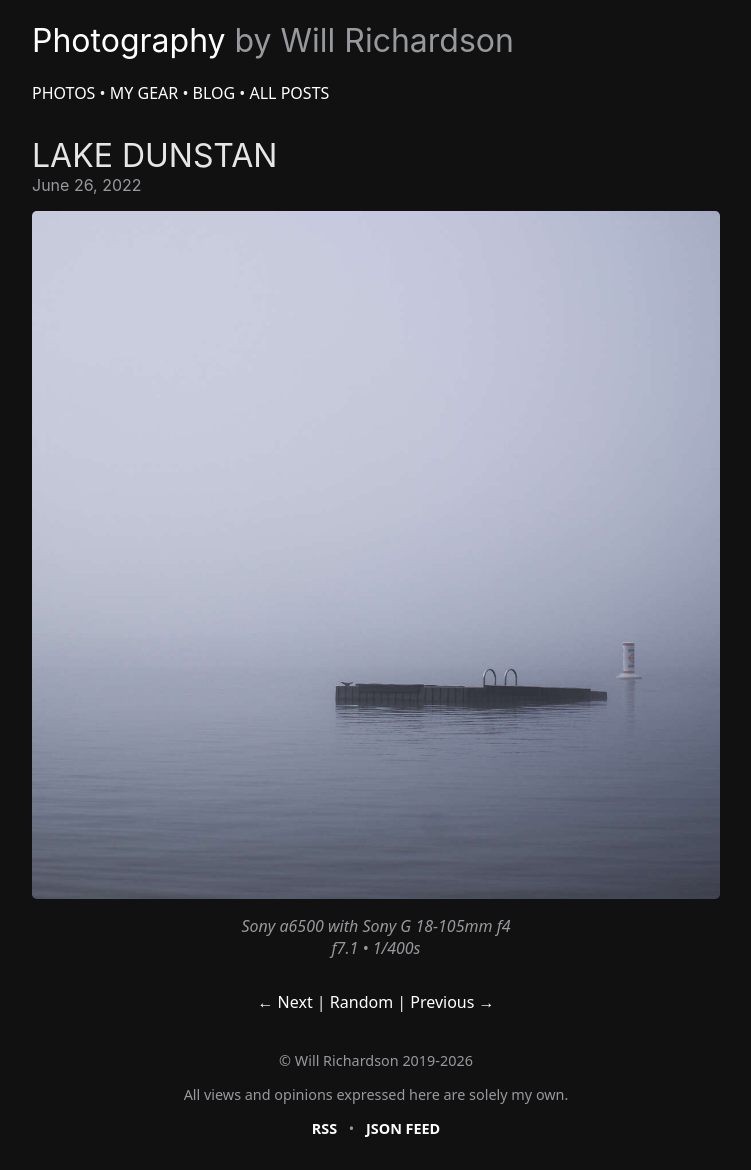
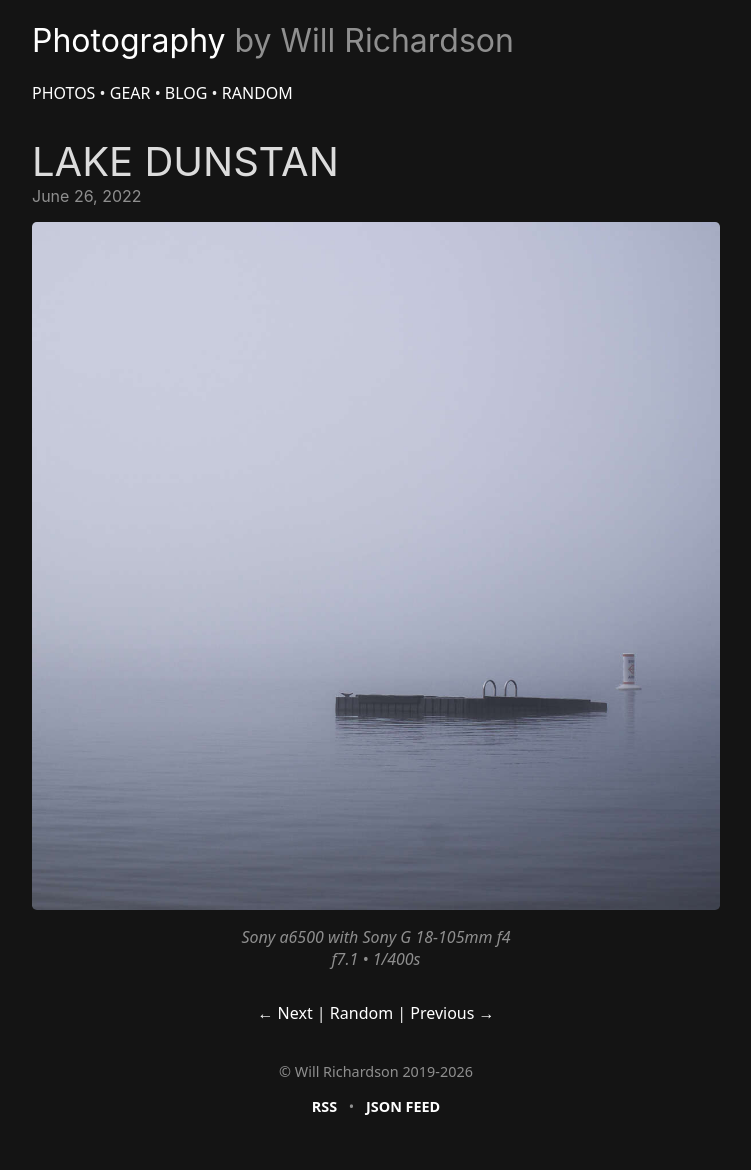
Before and after one commit to willhbr/photos, a Jekyll site: the page built from _posts/2022-06-26-c81565.md, in a window 1280 px wide. Shown: the whole page, without its empty margins (264-1015 px from the left). Built offline with Jekyll 4.4.1, drawn with Linux system fonts in a browser that asks for light colours; after the commit the page ends 1148 px from its top, so only the background shows below that.

Commit message:
Fixes and stuff

```diff
--- a/_includes/footer.html
+++ b/_includes/footer.html
@@ -1,6 +1,5 @@
 <footer>
   <p>&copy; <a href="https://willhbr.net/me">Will Richardson</a> 2019-{{ site.time | date: '%Y' }}</p>
-  <p>All views and opinions expressed here are solely my own.</p>
   <p>
     <a class="button" target=_blank href="{{ site.feeds.rss_url }}">RSS</a> &bull;
     <a class="button" target=_blank href="{{ site.feeds.json_url }}">JSON Feed</a>
--- a/_includes/head.html
+++ b/_includes/head.html
@@ -1,11 +1,11 @@
 <meta charset="utf-8" />
+<title>
 {% if page.location %}
-<title>
   {{ page.location }} &bull; {{ page.date | date: site.date_format }}
+{% else %}
+  {{ site.title }}
+{% endif %}
 </title>
-{% else %}
-  <title>{{ site.title }}</title>
-{% endif %}
 <link rel="stylesheet" href="/styles.css" />
 
 <link rel="apple-touch-icon" sizes="180x180" href="/apple-touch-icon.png" />
@@ -29,6 +29,5 @@
 <meta property="og:image" content="{{ image | prepend: '/photos/' | absolute_url }}" />
 <meta name="fediverse:creator" content="{{ site.mastodon }}" />
 {% if page.type == 'article' %}
-  {% assign date = page.date %}
-  <meta property="article:published_time" content="{% include smart_date format='%FT%T%:z' %}">
+  <meta property="article:published_time" content="{{ page.date | smart_date | date: '%FT%T%:z' }}">
 {%- endif -%}
--- a/_includes/header.html
+++ b/_includes/header.html
@@ -1,12 +1,12 @@
 <header>
-  <h1><a href="/" class="title">Photography <span class="subhead">by Will Richardson</span></span></a></h1>
+  <h1><a href="/" class="title">Photography <span class="subhead">by Will Richardson</span></a></h1>
   <div class="nav">
     {% if page.url != '/' %}
       <a href="/">Photos</a> &bull;
     {% endif %}
 
-    <a href="/gear/">My Gear</a> &bull;
+    <a href="/gear/">Gear</a> &bull;
     <a href="https://willhbr.net">Blog</a> &bull;
-    <a href="/posts/">All Posts</a>
+    <a href="{{ post | random_post_link }}">Random</a>
   </div>
 </header>
--- a/_includes/post.html
+++ b/_includes/post.html
@@ -3,8 +3,8 @@
     {% if post.location %}
       {% assign location_parts = post.location | split:',' %}
       {% if location_parts.size == 2 %}
-      <h1><a href="{{ post.url }}">{{ location_parts[0] }}
-          <span class="sub">{{ location_parts[1] | join:',' }}</span></a></h1>
+        <h1><a href="{{ post.url }}">{{ location_parts[0] }}
+            <span class="sub">{{ location_parts[1] | join:',' }}</span></a></h1>
       {% else %}
         <h1><a href="{{ post.url }}">{{ post.location }}</a></h1>
       {% endif %}
@@ -17,6 +17,7 @@
       {% endif %}
     {% endif %}
   </div>
+
   {% for image in post.images %}
     <div class="img-container">
       <img src="{{ "/photos/" | append: image.file | absoluteurl }}"
--- a/_includes/smart_date
+++ /dev/null
@@ -1,14 +0,0 @@
-{% comment %}
-This allows me to not bother putting times on posts, but still have a
-semi-accurate initial publish time in feeds. The time will be the latest site
-build time if it's on the same day as the post publish date, otherwise it'll be
-the normal publish date (at midnight).
-{% endcomment %}
-
-{%- assign page_date = date | date: '%F' -%}
-{%- assign site_date = site.time | date: '%F' -%}
-{%- if page_date == site_date -%}
-  {{ site.time | date: include.format }}
-{%- else -%}
-  {{ date | date: include.format }}
-{%- endif -%}
--- a/_layouts/post.html
+++ b/_layouts/post.html
@@ -10,7 +10,7 @@ layout: page
     {% if page.next.url %}
       <a href="{{ page.next.url }}">&larr;&nbsp;Next</a> |
     {% endif %}
-    <a href="{{ post | random_post_link: site.posts }}">Random</a>
+    <a href="{{ post | random_post_link }}">Random</a>
     {% if page.previous.url %}|{% endif %}
     {% if page.previous.url %}
       <a href="{{ page.previous.url }}">Previous&nbsp;&rarr;</a>
--- a/_plugins/filters.rb
+++ b/_plugins/filters.rb
@@ -1,9 +1,19 @@
 module CustomFilters
+  def smart_date(input)
+    build_time = @context.registers[:site].time
+    if input.strftime('%F') == build_time.strftime('%F')
+      build_time
+    else
+      input
+    end
+  end
+
   @@randomised = nil
-  def random_post_link(post, all_posts)
+  def random_post_link(post)
+    post ||= @context.registers[:site].posts.docs.sample
     if @@randomised.nil?
       by_url = Hash.new
-      all = all_posts.shuffle
+      all = @context.registers[:site].posts.docs.shuffle
       prev = all[-1]
       all.each do |post|
         by_url[post.url] = prev.url
--- a/feed.json
+++ b/feed.json
@@ -21,9 +21,8 @@ layout: null
       "content_html": {{ content | jsonify }},
       "url": "{{ post.url | absolute_url }}",
       {%- if post.images.size > 1 -%}"image": {{ post.images[0].file | prepend: "/photos/" | absolute_url | jsonify }},{%- endif -%}
-      {%- capture smart_date -%}{% assign date = post.date %}{% include smart_date format='%c' %}{% endcapture %}
-      "date_published": "{{ smart_date | date_to_xmlschema  }}",
-      "date_modified": "{{ smart_date | date_to_xmlschema  }}",
+      "date_published": "{{ post.date | smart_date | date_to_xmlschema  }}",
+      "date_modified": "{{ post.date | smart_date | date_to_xmlschema  }}",
       "authors": [{"name":{% if post.author %}"{{ post.author }}"{% else %}"{{ site.author }}"{% endif %}}]
     }{%- if forloop.last == false -%},{%- endif -%}
   {%- endfor -%}
--- a/feed.xml
+++ b/feed.xml
@@ -15,8 +15,7 @@
         <title>
           {%- if post.location -%}{{ post.location | xml_escape }} • {% endif -%}{{ post.date | date: site.date_format | xml_escape }}
         </title>
-        {%- capture smart_date -%}{% assign date = post.date %}{% include smart_date format='%c' %}{% endcapture %}
-        <pubDate>{{ smart_date | date_to_rfc822 }}</pubDate>
+        <pubDate>{{ post.date | smart_date | date_to_rfc822 }}</pubDate>
         <link>{{ post.url | prepend: site.url }}</link>
         <guid isPermaLink="true">{{ post.url | prepend: site.url }}</guid>
         <description>
--- a/styles.scss
+++ b/styles.scss
@@ -3,25 +3,27 @@
 
 @use 'sass:color';
 
-$background-color: #111112;
-$metadata-color: #97999d;
-$link-color: #ffffff;
+$background-colour: #141414;
+$metadata-colour: #8f8f8f;
+$link-colour: white;
+$text-colour: #eee;
+
 $header-fonts: Inter, Roboto, 'Helvetica Neue', 'Arial Nova', 'Nimbus Sans', Arial, sans-serif;
 
 body {
-  background-color: $background-color;
-  color: #eee;
+  background-color: $background-colour;
+  color: $text-colour;
   font-family: system-ui, sans-serif;
 }
 
 a {
   &, &:visited {
-    color: $link-color;
+    color: $link-colour;
     text-decoration: none;
   }
 
   &:hover {
-    color: color.adjust($link-color, $lightness: -20%);
+    color: color.adjust($link-colour, $lightness: -20%);
     text-decoration: underline;
   }
 }
@@ -36,7 +38,7 @@ header {
 
   h1 {
     a, a:visited {
-      color: #ffffff;
+      color: $link-colour;
     }
   }
 
@@ -45,7 +47,7 @@ header {
   }
 
   .subhead {
-    color: $metadata-color;
+    color: $metadata-colour;
   }
 }
 
@@ -58,16 +60,17 @@ header {
   margin-bottom: 1em;
 
   h1 {
-    font-size: 2em;
+    font-size: 2.5em;
     margin-block-end: 0;
     text-transform: uppercase;
+    text-wrap: balance;
 
     .sub {
       font-size: 0.6em;
     }
 
     a, a:visited {
-      color: color.adjust($metadata-color, $lightness: 30%);
+      color: color.adjust($metadata-colour, $lightness: 30%);
       text-decoration: none;
     }
 
@@ -79,7 +82,7 @@ header {
   h2 {
     margin-block-start: 0;
     font-size: 1em;
-    color: $metadata-color;
+    color: $metadata-colour;
   }
 }
 
@@ -96,11 +99,11 @@ article {
 
   p {
     text-align: center;
-    color: $metadata-color;
+    color: $metadata-colour;
     font-style: italic;
 
     a, a:visited {
-      color: $metadata-color;
+      color: $metadata-colour;
       text-decoration: none;
     }
 
@@ -123,18 +126,18 @@ img {
   line-height: 1.5;
   border-radius: 3px;
   background: transparent;
-  color: $link-color;
+  color: $link-colour;
   font-weight: bold;
   text-transform: uppercase;
   text-decoration: none;
-}
+}u
 
 .pagination {
   text-align: center;
 
   .button.current {
-    background: $link-color;
-    color: $background-color;
+    background: $link-colour;
+    color: $background-colour;
   }
 }
 
@@ -144,6 +147,6 @@ footer {
   text-align: center;
 
   &, a {
-    color: $metadata-color;
+    color: $metadata-colour;
   }
 }
```
